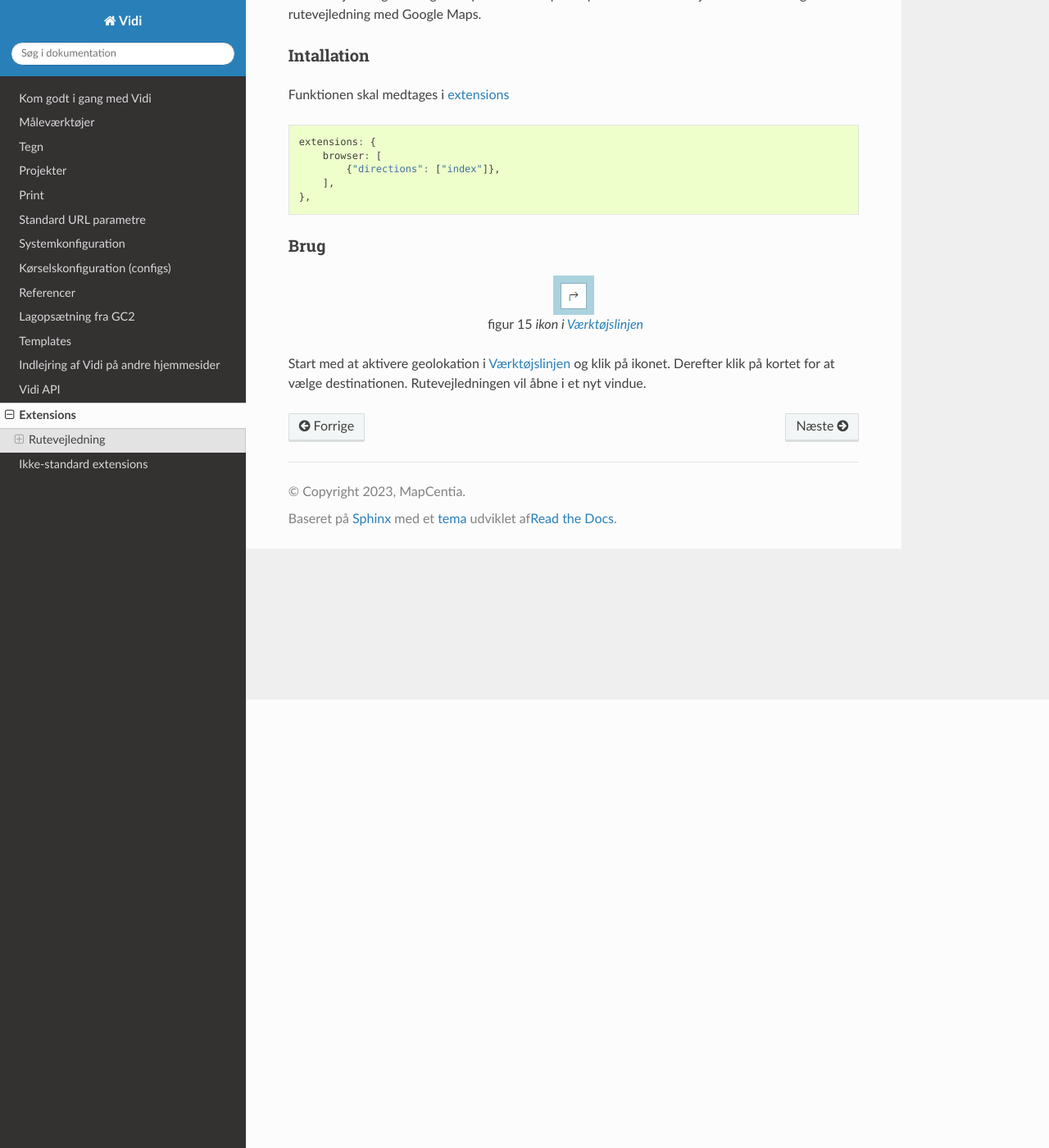
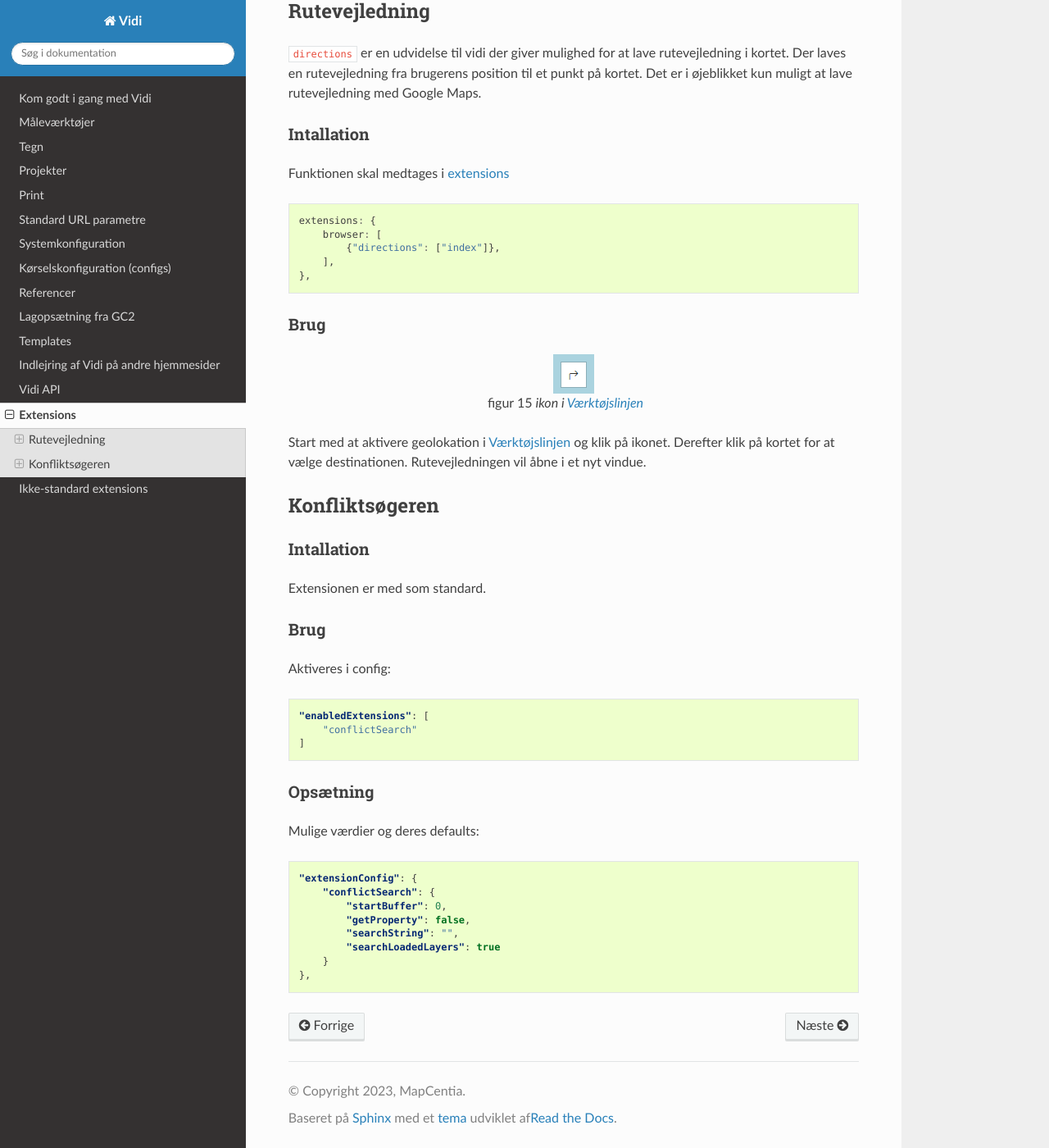
Before and after one commit to geopartner/mapconnect-vidi, a Sphinx documentation site: the page built from docs/pages/extensions/extensions.rst, in a window 1280 px wide and 1400 px high, scrolled down 547 px. Shown: the whole window at 82% size. Built offline with Sphinx 7.4.7 and the Read the Docs theme 3.1.0, drawn with Linux system fonts in a browser that asks for light colours; some of the changed text lies outside the part shown.

Commit message:
changes in docs

```diff
--- a/docs/pages/extensions/extensions.rst
+++ b/docs/pages/extensions/extensions.rst
@@ -48,3 +48,38 @@ Brug
     ikon i :ref:`gettingstarted_controls`
 
 Start med at aktivere geolokation i :ref:`gettingstarted_controls` og klik på ikonet. Derefter klik på kortet for at vælge destinationen. Rutevejledningen vil åbne i et nyt vindue.
+
+Konfliktsøgeren
+^^^^^^^^^^^^^^^^^^^^^^^^^^^^^^^^^^^^^^^^^^^^^^^^^^^^^^^^^^^^^^^^^
+
+Intallation
+"""""""""""""""""""""""""""""""""""""""""""""""""""""""""""""""""
+
+Extensionen er med som standard.
+
+Brug
+"""""""""""""""""""""""""""""""""""""""""""""""""""""""""""""""""
+
+Aktiveres i config:
+
+.. code-block:: json
+
+    "enabledExtensions": [
+        "conflictSearch"
+    ]
+
+Opsætning
+"""""""""""""""""""""""""""""""""""""""""""""""""""""""""""""""""
+
+Mulige værdier og deres defaults:
+
+.. code-block:: json
+
+    "extensionConfig": {
+        "conflictSearch": {
+            "startBuffer": 0,
+            "getProperty": false,
+            "searchString": "",
+            "searchLoadedLayers": true
+        }
+    },
```
